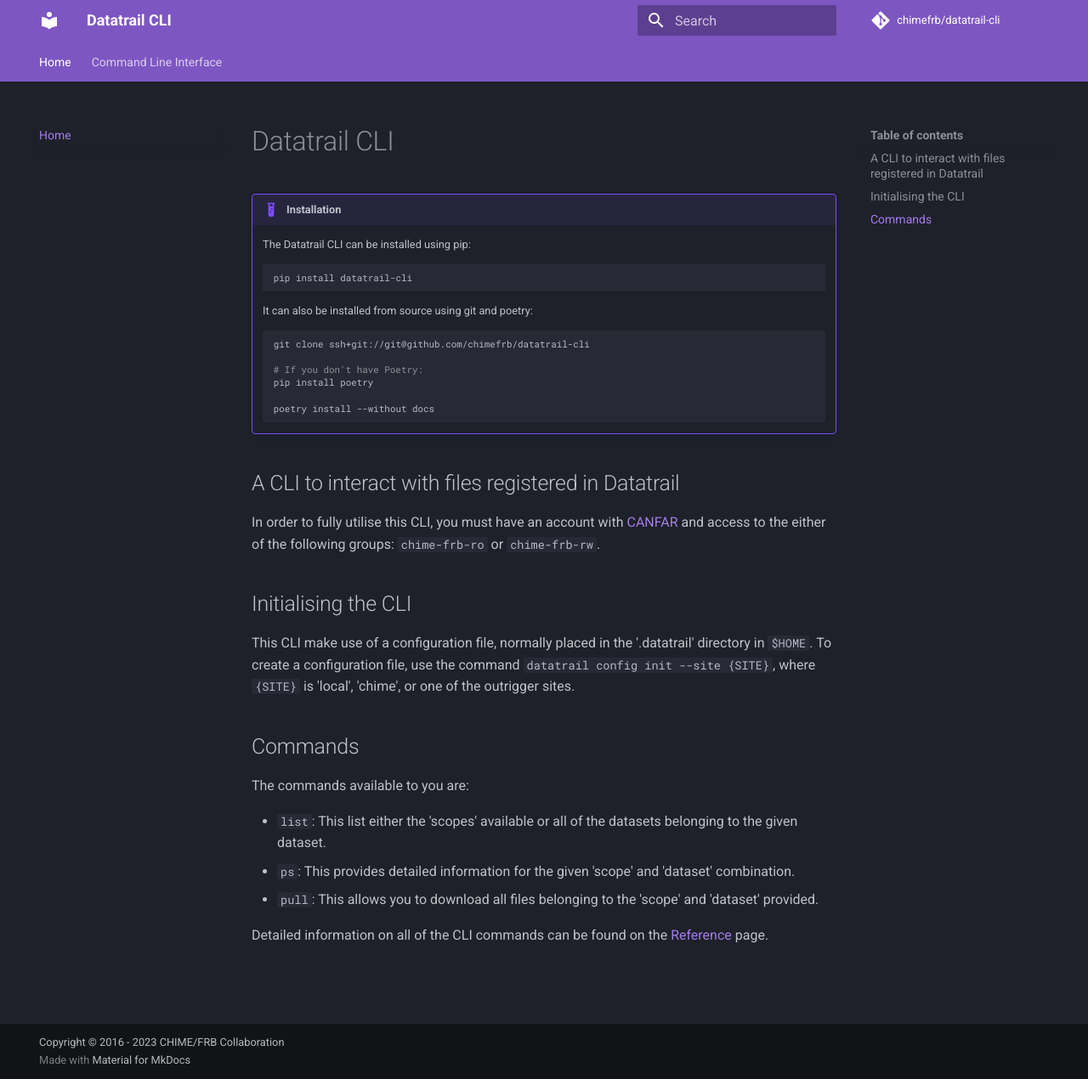
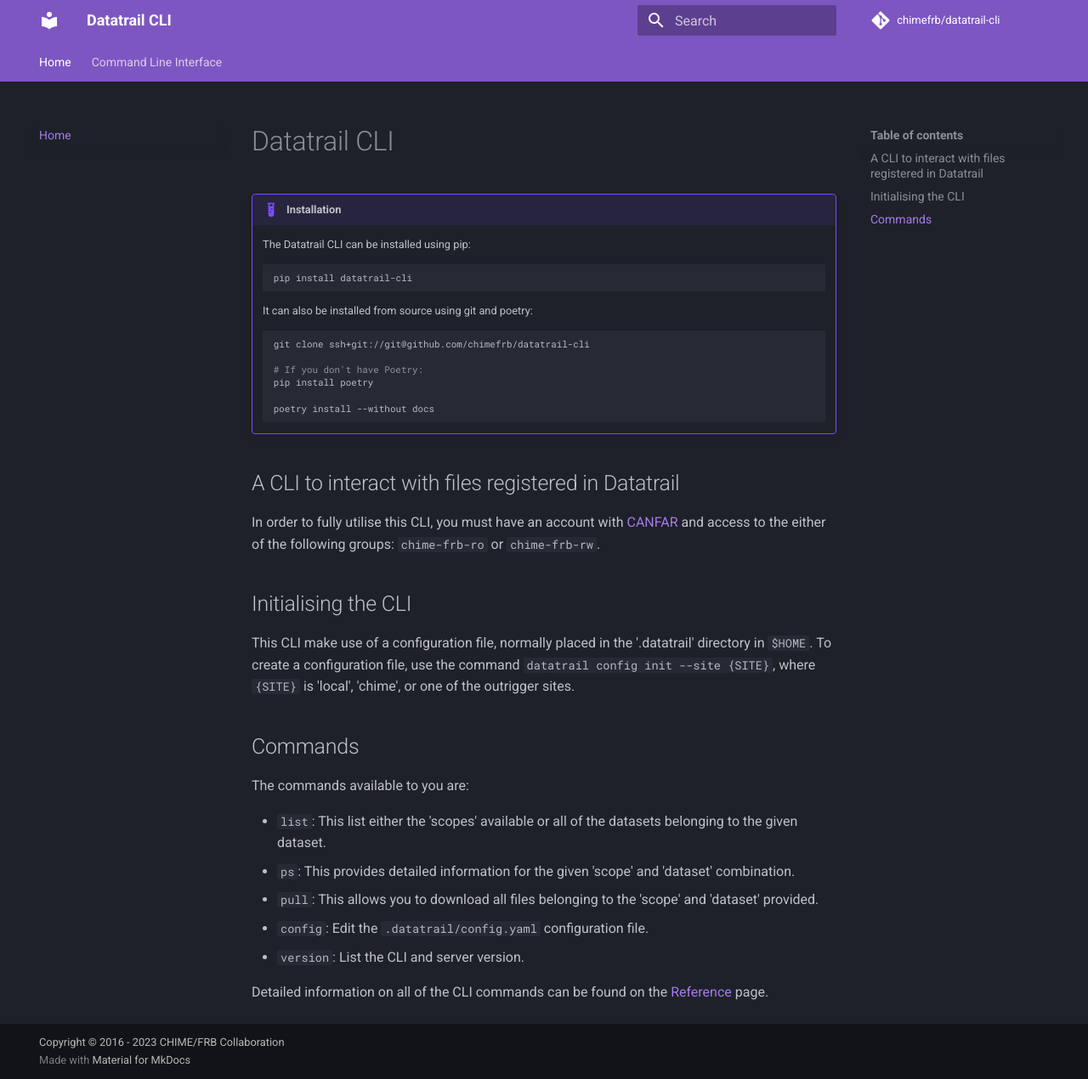
Before and after one commit to CHIMEFRB/datatrail-cli, an MkDocs documentation site: the page built from docs/index.md, in a window 1280 px wide and 1270 px high. Shown: the whole window at 85% size. Built offline with MkDocs 1.6.1 and Material for MkDocs 9.7.7, drawn with Linux system fonts in a browser that asks for light colours; comment, search, counter and statistics services are not loaded.

Commit message:
docs(index): update commands available

```diff
--- a/docs/index.md
+++ b/docs/index.md
@@ -42,6 +42,8 @@
     combination.
 - `pull`: This allows you to download all files belonging to the 'scope' and
 'dataset' provided.
+- `config`: Edit the `.datatrail/config.yaml` configuration file.
+- `version`: List the CLI and server version.
 
 Detailed information on all of the CLI commands can be found on the
 [Reference](cli) page.
```
